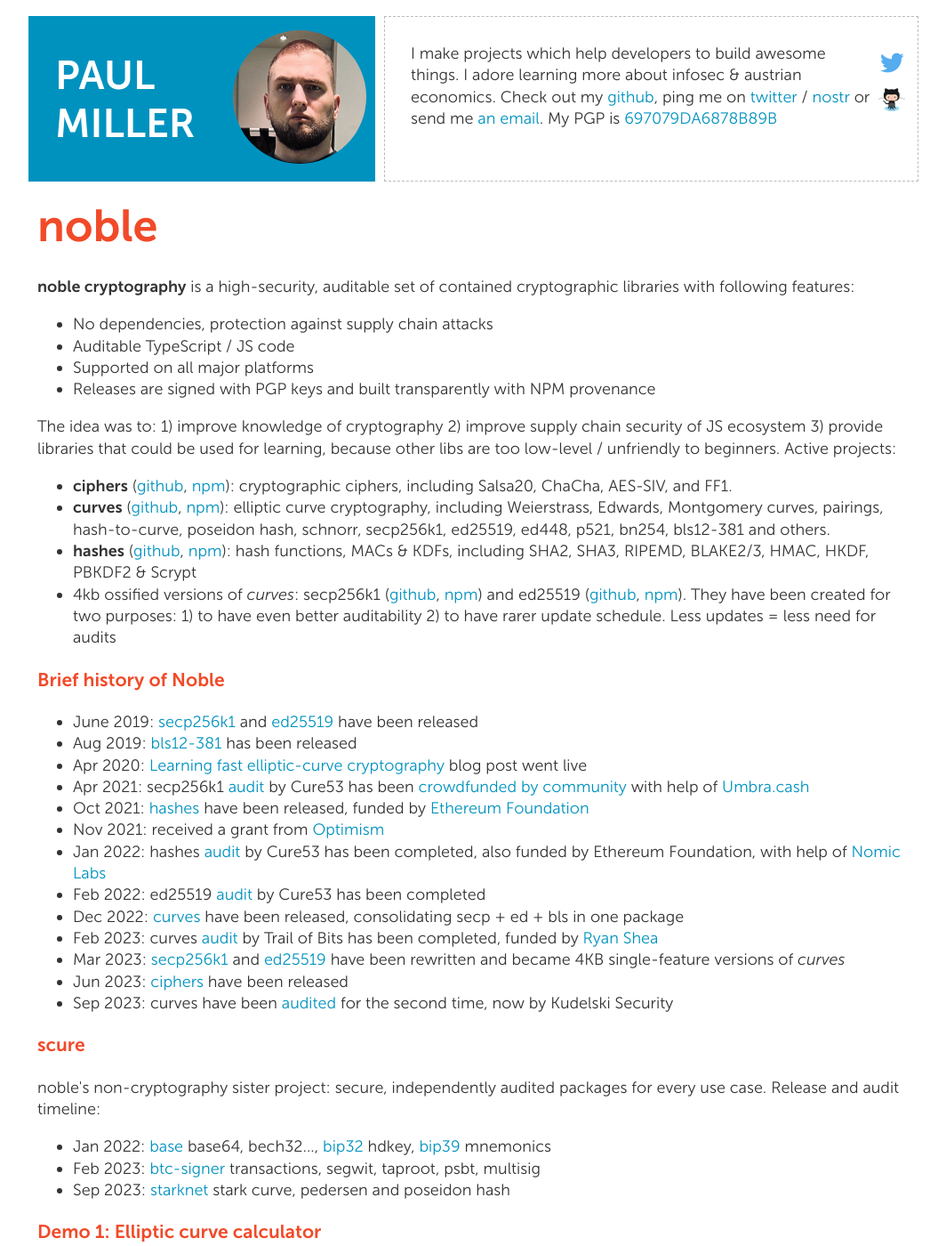
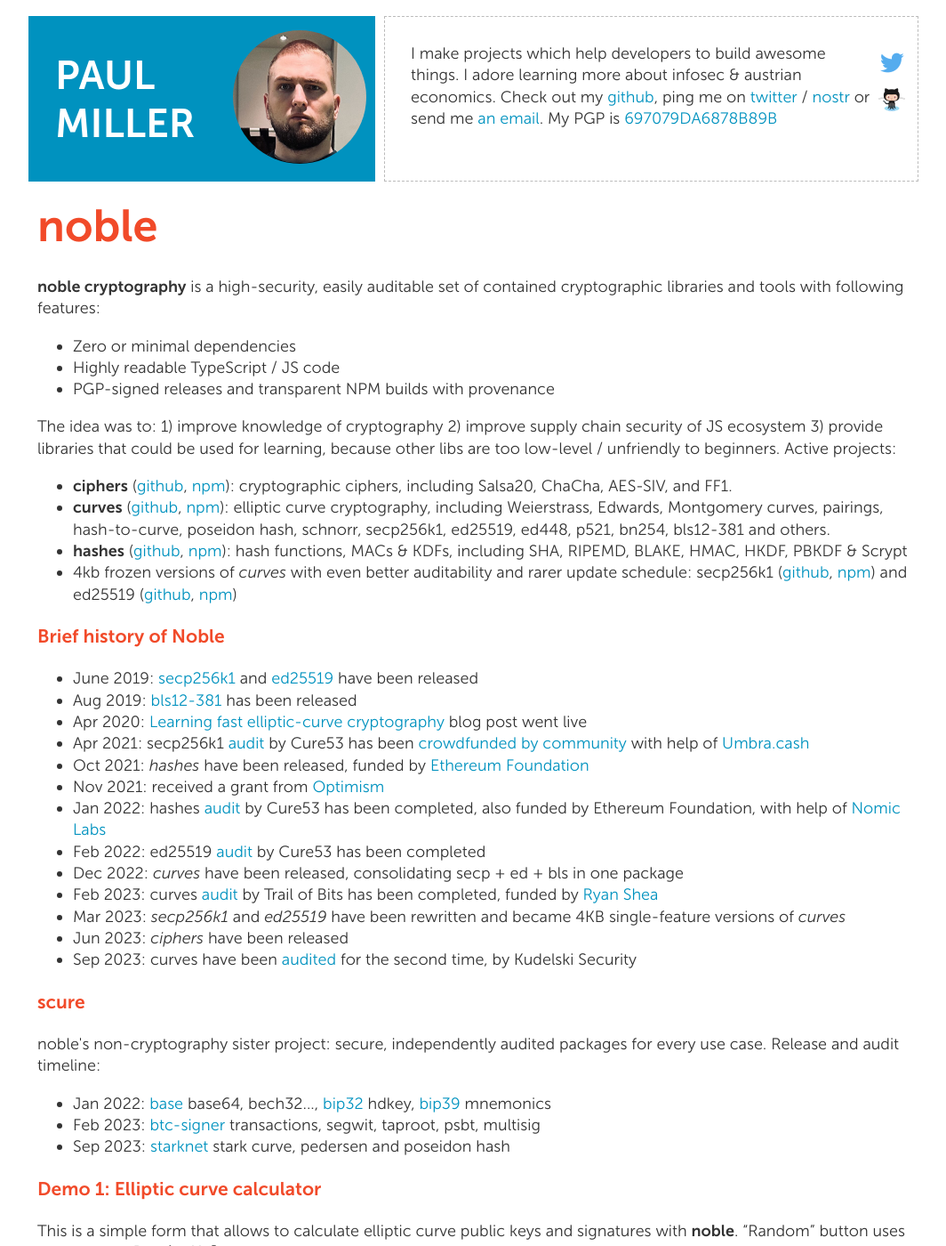
Before and after one commit to yanguly/paulmillr.github.io, a Jekyll site: the page built from noble/index.html, in a window 1280 px wide and 1400 px high. Shown: the whole window at 89% size, without its empty margins (108-1172 px from the left). Built offline with Jekyll 4.4.1, drawn with Linux system fonts in a browser that asks for light colours.

Commit message:
noble: upd

```diff
--- a/noble/index.html
+++ b/noble/index.html
@@ -7,13 +7,12 @@
 <section class="cell post">
   <h2>noble</h2>
   <section class="post-content ecc-form">
-    <strong>noble cryptography</strong> is a high-security, auditable set of contained cryptographic libraries with following features:
+    <strong>noble cryptography</strong> is a high-security, easily auditable set of contained cryptographic libraries and tools with following features:
 
     <ul>
-      <li>No dependencies, protection against supply chain attacks</li>
-      <li>Auditable TypeScript / JS code</li>
-      <li>Supported on all major platforms</li>
-      <li>Releases are signed with PGP keys and built transparently with NPM provenance</li>
+      <li>Zero or minimal dependencies</li>
+      <li>Highly readable TypeScript / JS code</li>
+      <li>PGP-signed releases and transparent NPM builds with provenance</li>
     </ul>
 
     The idea was to: 1) improve knowledge of cryptography 2) improve supply chain security of JS ecosystem 3) provide libraries that could be used for learning, because other libs are too low-level / unfriendly to beginners. Active projects:
@@ -23,14 +22,12 @@
       </li>
       <li><strong>curves</strong> (<a href="https://github.com/paulmillr/noble-curves">github</a>, <a href="https://www.npmjs.com/package/@noble/curves">npm</a>): elliptic curve cryptography, including Weierstrass, Edwards, Montgomery curves, pairings, hash-to-curve, poseidon hash, schnorr, secp256k1, ed25519, ed448, p521, bn254, bls12-381 and others.
       </li>
-      <li><strong>hashes</strong> (<a href="https://github.com/paulmillr/noble-hashes">github</a>, <a href="https://www.npmjs.com/package/@noble/hashes">npm</a>): hash functions, MACs & KDFs, including SHA2, SHA3, RIPEMD, BLAKE2/3, HMAC, HKDF, PBKDF2 & Scrypt</li>
+      <li><strong>hashes</strong> (<a href="https://github.com/paulmillr/noble-hashes">github</a>, <a href="https://www.npmjs.com/package/@noble/hashes">npm</a>): hash functions, MACs & KDFs, including SHA, RIPEMD, BLAKE, HMAC, HKDF, PBKDF & Scrypt</li>
       <li>
-        4kb ossified versions of <em>curves</em>:
+        4kb frozen versions of <em>curves</em> with even better auditability and
+        rarer update schedule:
         secp256k1 (<a href="https://github.com/paulmillr/noble-secp256k1">github</a>, <a href="https://www.npmjs.com/package/@noble/secp256k1">npm</a>)
-        and ed25519 (<a href="https://github.com/paulmillr/noble-ed25519">github</a>, <a href="https://www.npmjs.com/package/@noble/ed25519">npm</a>).
-        They have been created for two purposes:
-        1) to have even better auditability
-        2) to have rarer update schedule. Less updates = less need for audits
+        and ed25519 (<a href="https://github.com/paulmillr/noble-ed25519">github</a>, <a href="https://www.npmjs.com/package/@noble/ed25519">npm</a>)
       </li>
     </ul>
 
@@ -41,15 +38,15 @@
       <li>Aug 2019: <a href="https://github.com/paulmillr/noble-bls12-381/commit/d25ed4d">bls12-381</a> has been released</li>
       <li>Apr 2020: <a href="/posts/noble-secp256k1-fast-ecc/">Learning fast elliptic-curve cryptography</a> blog post went live</li>
       <li>Apr 2021: secp256k1 <a href="https://cure53.de/pentest-report_noble-lib.pdf">audit</a> by Cure53 has been <a href="https://gitcoin.co/grants/2451/audit-of-noble-secp256k1-cryptographic-library">crowdfunded by community</a> with help of <a href="https://umbra.cash">Umbra.cash</a></li>
-      <li>Oct 2021: <a href="https://github.com/paulmillr/noble-hashes">hashes</a> have been released, funded by <a href="https://ethereum.org/en/">Ethereum Foundation</a></li>
+      <li>Oct 2021: <em>hashes</em> have been released, funded by <a href="https://ethereum.org/en/">Ethereum Foundation</a></li>
       <li>Nov 2021: received a grant from <a href="https://www.optimism.io">Optimism</a></li>
       <li>Jan 2022: hashes <a href="https://cure53.de/pentest-report_hashing-libs.pdf">audit</a> by Cure53 has been completed, also funded by Ethereum Foundation, with help of <a href="https://nomiclabs.io">Nomic Labs</a></li>
       <li>Feb 2022: ed25519 <a href="https://cure53.de/pentest-report_ed25519.pdf">audit</a> by Cure53 has been completed</li>
-      <li>Dec 2022: <a href="https://github.com/paulmillr/noble-curves">curves</a> have been released, consolidating secp + ed + bls in one package</li>
+      <li>Dec 2022: <em>curves</em> have been released, consolidating secp + ed + bls in one package</li>
       <li>Feb 2023: curves <a href="https://github.com/trailofbits/publications/blob/master/reviews/2023-01-ryanshea-noblecurveslibrary-securityreview.pdf">audit</a> by Trail of Bits has been completed, funded by <a href="https://www.shea.io">Ryan Shea</a></li>
-      <li>Mar 2023: <a href="https://github.com/paulmillr/noble-secp256k1/releases/tag/2.0.0">secp256k1</a> and <a href="https://github.com/paulmillr/noble-ed25519/releases/tag/2.0.0">ed25519</a> have been rewritten and became 4KB single-feature versions of <em>curves</em></li>
-      <li>Jun 2023: <a href="https://github.com/paulmillr/noble-ciphers">ciphers</a> have been released</li>
-      <li>Sep 2023: curves have been <a href="https://github.com/paulmillr/noble-curves/blob/main/audit/2023-09-kudelski-audit-starknet.pdf">audited</a> for the second time, now by Kudelski Security</li>
+      <li>Mar 2023: <em>secp256k1</em> and <em>ed25519</em> have been rewritten and became 4KB single-feature versions of <em>curves</em></li>
+      <li>Jun 2023: <em>ciphers</em> have been released</li>
+      <li>Sep 2023: curves have been <a href="https://github.com/paulmillr/noble-curves/blob/main/audit/2023-09-kudelski-audit-starknet.pdf">audited</a> for the second time, by Kudelski Security</li>
     </ul>
 
     <h3 id="scure">scure</h3>
```
